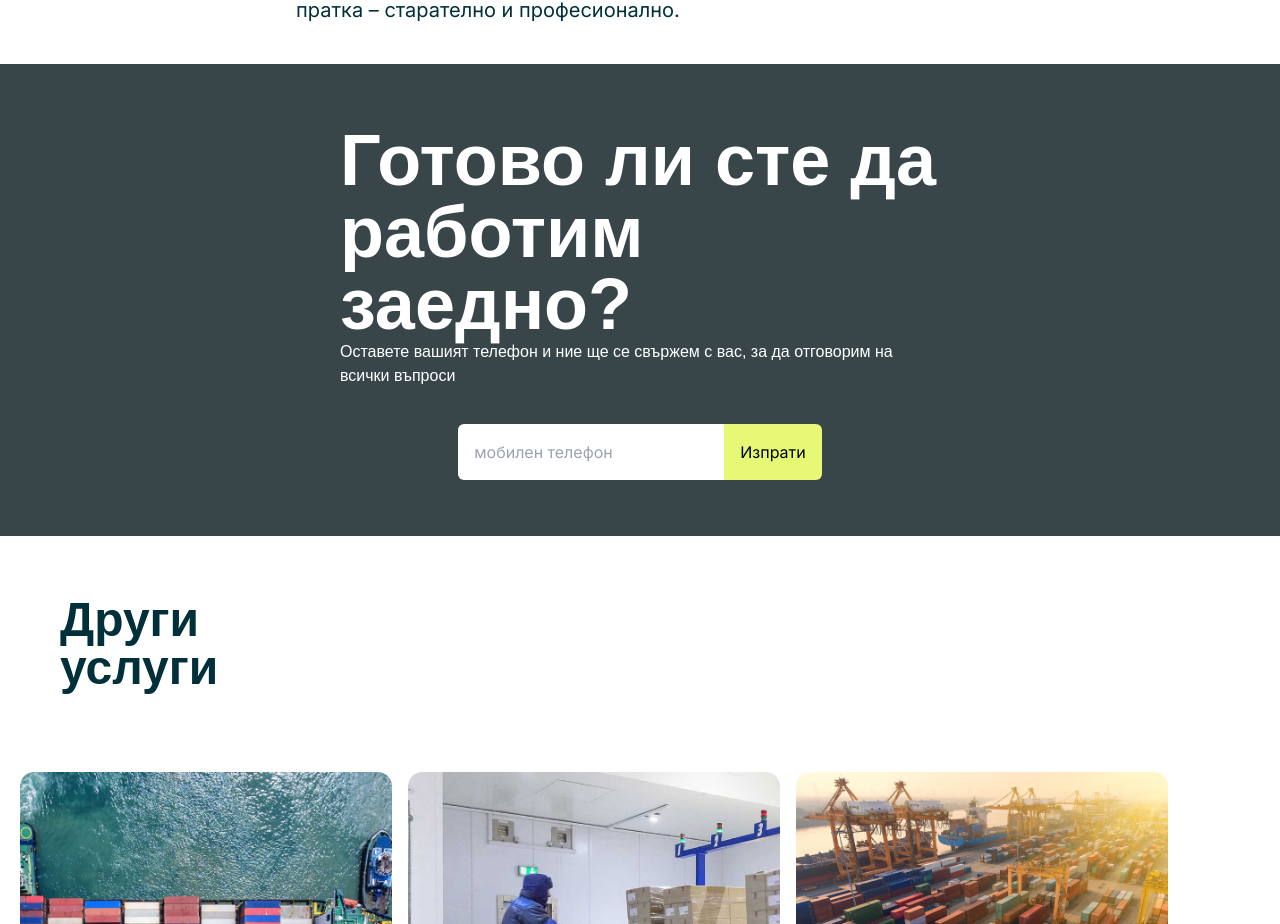
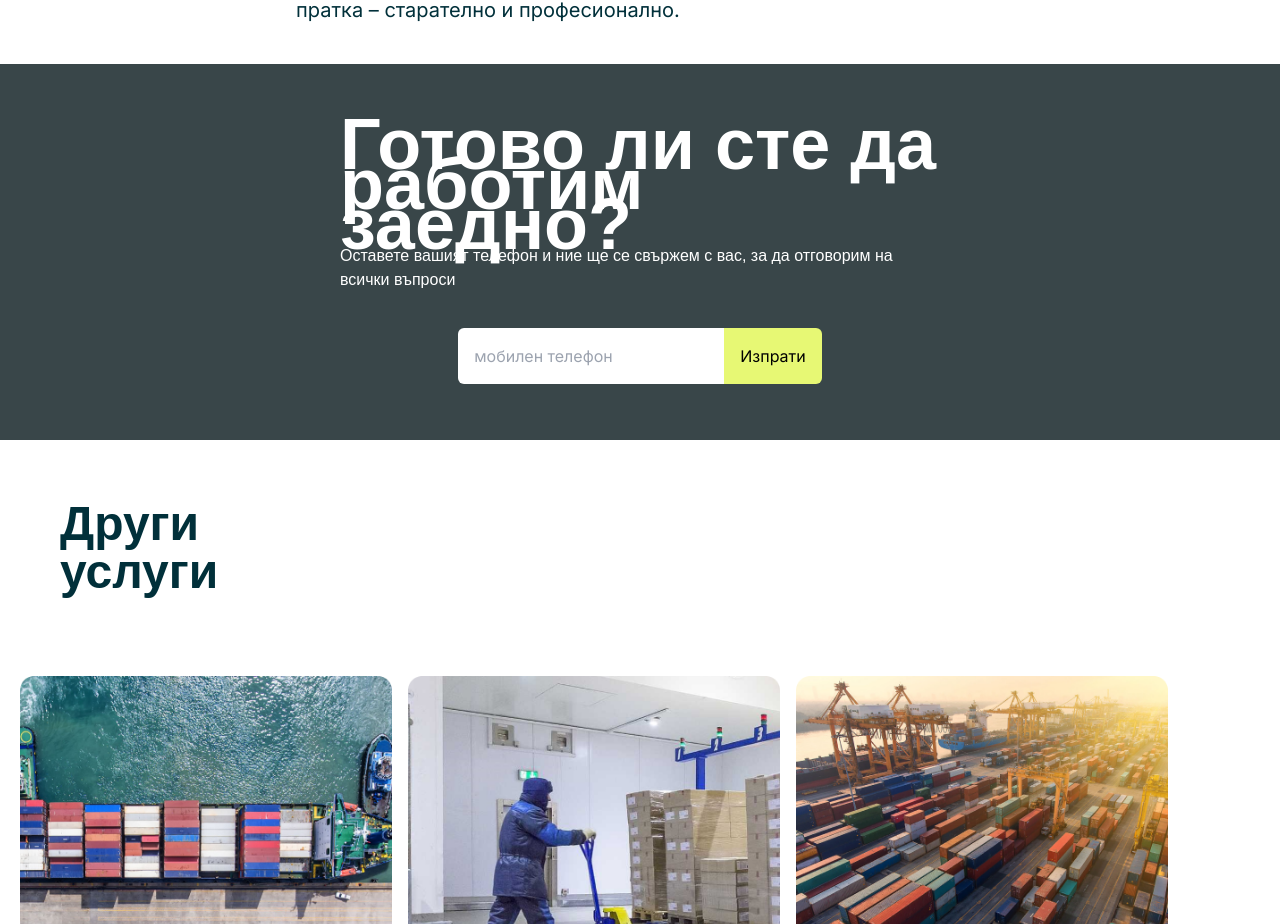
Before and after one commit to Anatoliy96/project-c, a Next.js app: page / in a window 1280 px wide. Shown: the part 2277-3201 px from the top of the page. Built offline with nearby package versions, Linux system fonts and the light colour scheme.

Commit message:
text size

```diff
--- a/src/app/components/Form.tsx
+++ b/src/app/components/Form.tsx
@@ -5,7 +5,7 @@ const Form = () => {
     <section className='bg-customGray'>
         <div className='flex flex-col items-center w-full h-full pb-10'>
         <div className='text-white font-space-grotesk lg:w-[50%] w-full mx-auto p-5'>
-            <h1 className='font-semibold lg:text-[72px] text-5xl mt-10'>Готово ли сте да работим заедно?</h1>
+            <h1 className='font-semibold lg:text-[72px] text-4xl mt-10'>Готово ли сте да работим заедно?</h1>
             <p>Оставете вашият телефон и ние ще се свържем с вас, за да отговорим на всички въпроси</p>
         </div>
         <div className='flex p-4'>
--- a/src/app/components/Header.tsx
+++ b/src/app/components/Header.tsx
@@ -6,7 +6,7 @@ const Header = () => {
         <div className='flex flex-col w-[90%] mx-auto text-center'>
             <div className='w-[80%] mx-auto p-10 text-customBlack'>
             <h1 className='text-space-grotesk text-black font-semibold lg:text-[72px] w-[80%] mx-auto
-             text-6xl md-mt-[70px] md:leading-[108%] md:-tracking-[4px] lg:w-[50%] lg:pt-10'>Гъвкави решения за сухопътен транспорт за всеки клиент</h1>
+             text-4xl md-mt-[70px] md:leading-[108%] md:-tracking-[4px] lg:w-[50%] lg:pt-10'>Гъвкави решения за сухопътен транспорт за всеки клиент</h1>
             </div>
             <div className='flex justify-center'>
             <img src='hero-image.png' width={969} height={690}></img>
```
